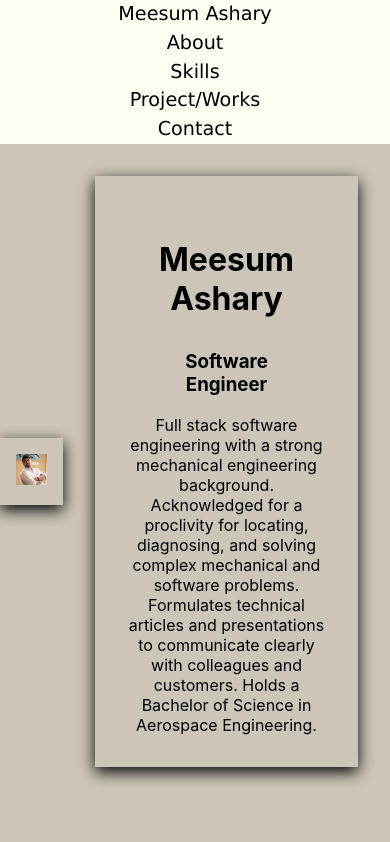
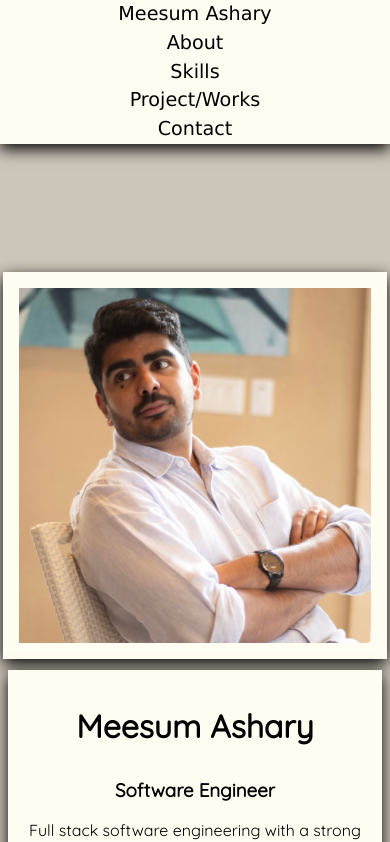
Before and after one commit to MeesumAshary/Portfolio, a React (Create React App) app: page / in a window 390 px wide. Shown: the top 842 px of the page. Built offline with nearby package versions, Linux system fonts and the light colour scheme.

Commit message:
make app responsive

```diff
--- a/public/index.html
+++ b/public/index.html
@@ -24,7 +24,7 @@
       work correctly both with client-side routing and a non-root public URL.
       Learn how to configure a non-root public URL by running `npm run build`.
     -->
-    <title>React App</title>
+    <title>Meesum Ashary's Portfolio</title>
   </head>
   <body>
     <noscript>You need to enable JavaScript to run this app.</noscript>
--- a/src/Components/Contact/Contact.css
+++ b/src/Components/Contact/Contact.css
@@ -16,9 +16,23 @@
     height: 13em;
     width: 100%;
     margin-top: 10em;
+    box-shadow: 0 5px 15px 0 black;
+    background-color: #fffcf2;
 
 }
 .social-icon{
     height:100%;
-    margin: 1em;
+    padding: 1em;
+
 }
+
+.contact-heading{
+    margin:2em;
+}
+
+@media(max-width: 850px) {
+    .social-container{
+        flex-direction: column;
+    }
+
+}
--- a/src/Components/Contact/Contact.js
+++ b/src/Components/Contact/Contact.js
@@ -4,7 +4,7 @@ import './Contact.css';
 function Contact(props) {
 	return (
 		<div className='contact-page-container'>
-			<h1>Contact Me!</h1>
+			<h1 className='contact-heading'>Get in Touch!</h1>
 			<div className='social-container'>
 				<a href='mailto:meesumashary@gmail.com' className='social'>
 					<div className='social-img-wrapper'>
--- a/src/Components/Home/Home.css
+++ b/src/Components/Home/Home.css
@@ -1,5 +1,5 @@
 .home-page-container{
-    height: 100%;
+    height: 100vh;
     width: 100%;
     display: flex;
     justify-content: center;
@@ -7,21 +7,26 @@
 
 }
 
+.page-left{
+    padding: 2em;
+
+}
 
 .page-right{
-    height: 100%;
     display:flex;
     flex-direction:column;
     justify-content: space-around;
     padding: 2em;
     box-shadow: 0 5px 15px 0 black;
     margin: 2em;
+    background-color: #fffcf2;
 }
 
 .profile-pic-wrapper{
     height: 100%;
     width: 100%;
     box-shadow: 0 5px 15px 0 black;
+    background-color: #fffcf2;
 
 
 }
@@ -35,3 +40,47 @@
     margin:1em;
 
 }
+
+@media(max-width: 850px) {
+    .home-page-container{
+        display:flex;
+        flex-direction: column;
+        margin-top:10em;
+    }
+
+    .page-left,.page-right{
+        padding:0.2em;
+    }
+
+
+}
+
+@media(max-width: 700px) {
+    .home-page-container {
+        display: flex;
+        flex-direction: column;
+        margin-top: 8em;
+    }
+    .page-right {
+        margin:0.5em;
+    }
+
+}
+
+@media(max-width: 550px) {
+    .home-page-container {
+        display: flex;
+        flex-direction: column;
+        margin-top: 6em;
+    }
+
+}
+
+@media(max-width: 450px) {
+    .home-page-container {
+        display: flex;
+        flex-direction: column;
+        margin-top: 4em;
+    }
+
+}
--- a/src/Components/Navbar/Navbar.css
+++ b/src/Components/Navbar/Navbar.css
@@ -7,6 +7,10 @@ nav{
     width: 100%;
     line-height: 4;
     background: #fffcf2;
+    box-shadow: 0 5px 15px 0 black;
+    /* position: fixed;
+    opacity: 0.6;
+    margin-bottom: 4em; */
 
 }
 
@@ -21,6 +25,8 @@ nav{
 }
 
 
+
+
 @media (max-width: 850px) {
     nav {
         display: grid;
--- a/src/Components/Projects/Projects.css
+++ b/src/Components/Projects/Projects.css
@@ -17,7 +17,8 @@
     flex-direction: column;
     justify-content: center;
     align-items: center;
-    color:black
+    color:black;
+    background: rgb(255,252,242)
 
 }
 .card-header{
@@ -65,3 +66,43 @@
 
 
 }
+
+@media (max-width: 740px) {
+   .project-page-container{
+        display: flex;
+        flex-direction: column;
+   }
+
+   .card{
+    width: 70%;
+   }
+
+}
+
+@media (max-width: 450px) {
+    .project-page-container {
+        display: flex;
+        flex-direction: column;
+    }
+
+    .card {
+        width: 80%;
+        margin-left: 0;
+        margin-right: 0;
+    }
+
+}
+
+@media (max-width: 400px) {
+    .project-page-container {
+        display: flex;
+        flex-direction: column;
+    }
+
+    .card {
+        width: 90%;
+        margin-left:0;
+        margin-right: 0;
+    }
+
+}
--- a/src/Components/Skills/Skills.css
+++ b/src/Components/Skills/Skills.css
@@ -35,6 +35,10 @@
 
 }
 
+.small-screen{
+    display:none
+}
+
 .skill-list-item{
     width: 20%;
     display:flex;
@@ -43,5 +47,39 @@
     align-items: center;
     padding: 2em;
     font-weight:bolder ;
+    /* box-shadow: 0 5px 15px 0 black; */
 
 }
+
+@media (max-width: 800px) {
+    .skill-list-container{
+        display:flex;
+        flex-direction: row;
+    }
+
+    .lang-container,
+    .framework-container {
+        width: 100%;
+        display: flex;
+        flex-direction: column;
+        justify-content: center;
+        align-items: center;
+
+
+    }
+
+    .regular-screen{
+        display:none
+    }
+
+    .small-screen{
+        display: flex;
+    }
+
+}
+
+@media(max-width: 500px){
+    .skill-list-container{
+        flex-direction: column;
+    }
+}
--- a/src/Components/Skills/Skills.js
+++ b/src/Components/Skills/Skills.js
@@ -26,9 +26,14 @@ function Skills(props) {
 			<div className='skills-header'>
 				<h1>My Skills</h1>
 			</div>
+			<h2 className='skills-category-heading regular-screen'>
+				Porgramming Languages
+			</h2>
 			<div className='skill-list-container'>
-				<h2 className='skills-category-heading'>Porgramming Languages</h2>
 				<div className='lang-container'>
+					<h2 className='skills-category-heading small-screen'>
+						Porgramming Languages
+					</h2>
 					<div className='skill-list-item python'>
 						<img
 							className='skill-icon-img'
@@ -87,10 +92,13 @@ function Skills(props) {
 						Bootstrap
 					</div>
 				</div>
-				<h2 className='skills-category-heading'>
+				<h2 className='skills-category-heading regular-screen'>
 					Frameworks and Databases and other programs
 				</h2>
 				<div className='framework-container'>
+					<h2 className='skills-category-heading small-screen'>
+						Frameworks and Databases and other programs
+					</h2>
 					<div className='skill-list-item'>
 						<img
 							className='skill-icon-img'
--- a/src/index.css
+++ b/src/index.css
@@ -1,3 +1,5 @@
+@import url('https://fonts.googleapis.com/css2?family=Quicksand&display=swap');
+
 *{
   box-sizing: border-box;
   margin:0;
@@ -7,12 +9,10 @@
 
 body {
   margin: 0;
-  font-family: -apple-system, BlinkMacSystemFont, 'Segoe UI', 'Roboto', 'Oxygen',
-    'Ubuntu', 'Cantarell', 'Fira Sans', 'Droid Sans', 'Helvetica Neue',
-    sans-serif;
   -webkit-font-smoothing: antialiased;
   -moz-osx-font-smoothing: grayscale;
   background-color: #ccc5b9;
+  font-family:'Quicksand','sans';
 }
 
 code {
```
